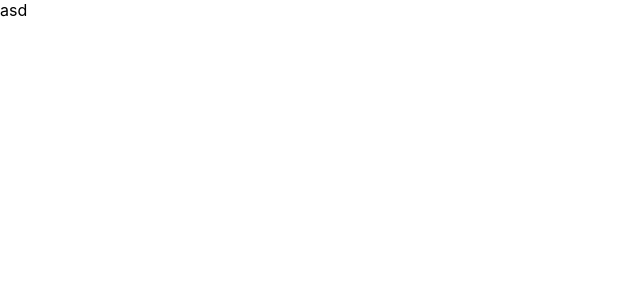
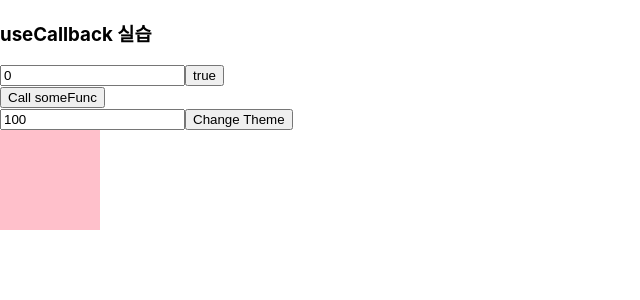
Before and after one commit to seong-ji-sue/react-hook-study, a React (Create React App) app: page / in a window 1280 px wide. Shown: the top 300 px of the page, without its empty margins (0-640 px from the left). Built offline with nearby package versions, Linux system fonts and the light colour scheme.

Commit message:
useCallback 실습 완료

```diff
--- a/src/App.jsx
+++ b/src/App.jsx
@@ -1,8 +1,14 @@
 import './App.css';
+import NumberCallback from "./useCallbackCode/NumberCallback";
+import SizeCallback from "./useCallbackCode/SizeCallback";
 
 function App() {
   return (
-    <div>asd</div>
+    <div>
+      <h3>useCallback 실습</h3>
+      <NumberCallback />
+      <SizeCallback />
+    </div>
   );
 }
 
--- /dev/null
+++ b/src/useCallbackCode/Box.jsx
@@ -0,0 +1,17 @@
+import React, {useEffect, useState} from 'react';
+
+function Box({createBoxStyle}) {
+  const [style, setStyle] = useState({});
+  useEffect(() => {
+    console.log('박스 키우기');
+    setStyle(createBoxStyle());
+  },[createBoxStyle])
+
+  return (
+    <div style={style}>
+
+    </div>
+  );
+}
+
+export default Box
--- /dev/null
+++ b/src/useCallbackCode/NumberCallback.jsx
@@ -0,0 +1,32 @@
+import React, {useCallback, useEffect, useState} from 'react';
+
+function NumberCallback() {
+  const [number, setNumber] = useState(0);
+  const [toggle, setToggle] = useState(true);
+  //toggle이 변경되어도 호출 안됨
+  const someFunction = useCallback(() => {
+    console.log("someFunc: number - " + number)
+    return;
+  },[number])
+
+  //함수형 컴포넌트는 랜더링시 호출되어 값이 초기화 되기 때문에 number값이 바뀌어도
+  //somFuction의 주소값이 바껴서 useEffect가 호출 됨
+  useEffect(() => {
+    console.log('someFunc이 변셩되었습니다.')
+  },[someFunction])
+
+  return (
+    <div>
+      <input
+        type={"number"}
+        value={number}
+        onChange={(e) => setNumber(e.target.value)}
+      />
+      <button onClick={() => setToggle(!toggle)}>{toggle.toString()}</button>
+      <br />
+      <button onClick={someFunction}>Call someFunc</button>
+    </div>
+  );
+}
+
+export default NumberCallback
--- /dev/null
+++ b/src/useCallbackCode/SizeCallback.jsx
@@ -0,0 +1,31 @@
+import React, {useCallback, useEffect, useState} from 'react';
+import Box from "./Box";
+
+function SizeCallback() {
+  const [size, setSize] = useState(100);
+  const [isDark, setIsDark] = useState(false);
+  //size가 변경 때만 호출, isDark는 아님
+  const createBoxStyle = useCallback(() => {
+    return {
+      backgroundColor: 'pink',
+      width: `${size}px`,
+      height: `${size}px`
+    }
+  },[size])
+
+  return (
+    <div style={{
+     background: isDark ? 'black' : 'white'
+    }}>
+      <input
+        type={"number"}
+        value={size}
+        onChange={(e) =>setSize(e.target.value)}
+      />
+      <button onClick={() => setIsDark(!isDark)}>Change Theme</button>
+      <Box createBoxStyle={createBoxStyle} />
+    </div>
+  );
+}
+
+export default SizeCallback
```
